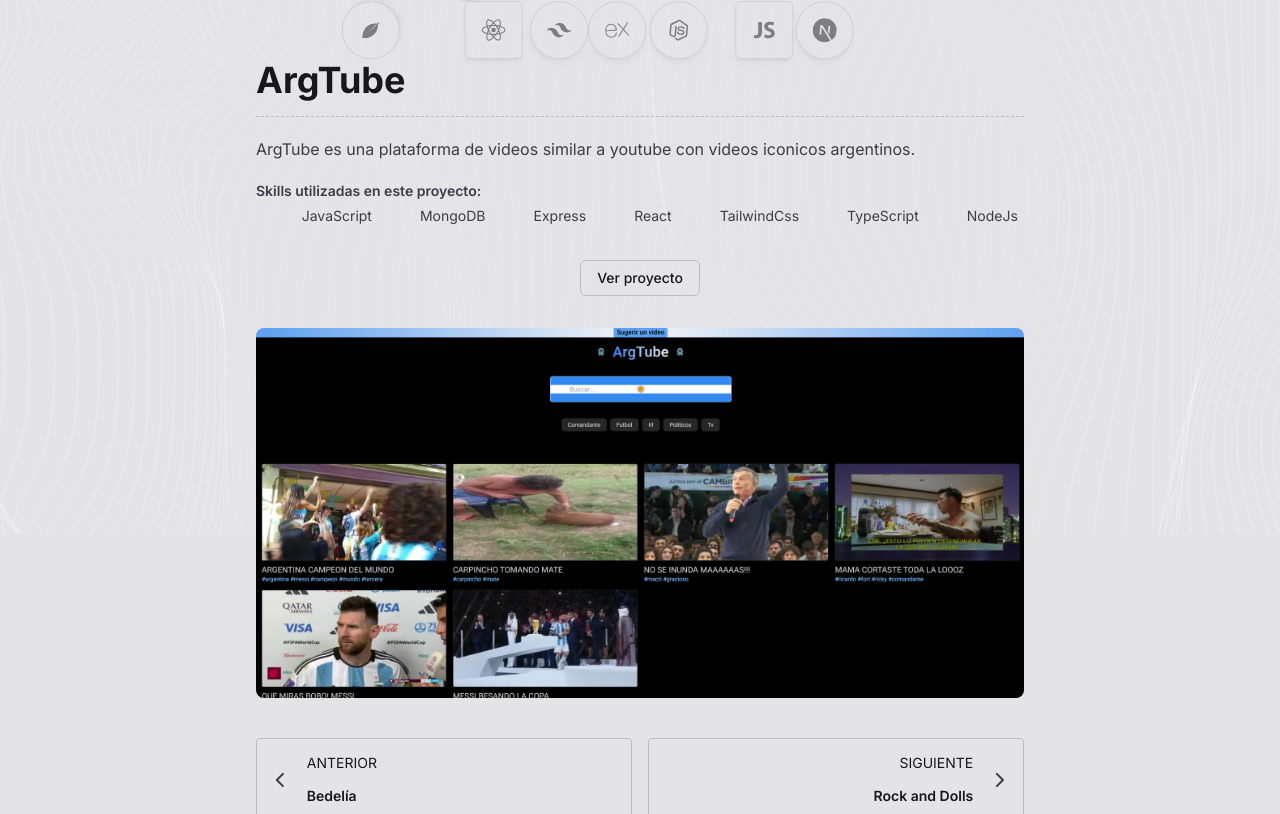
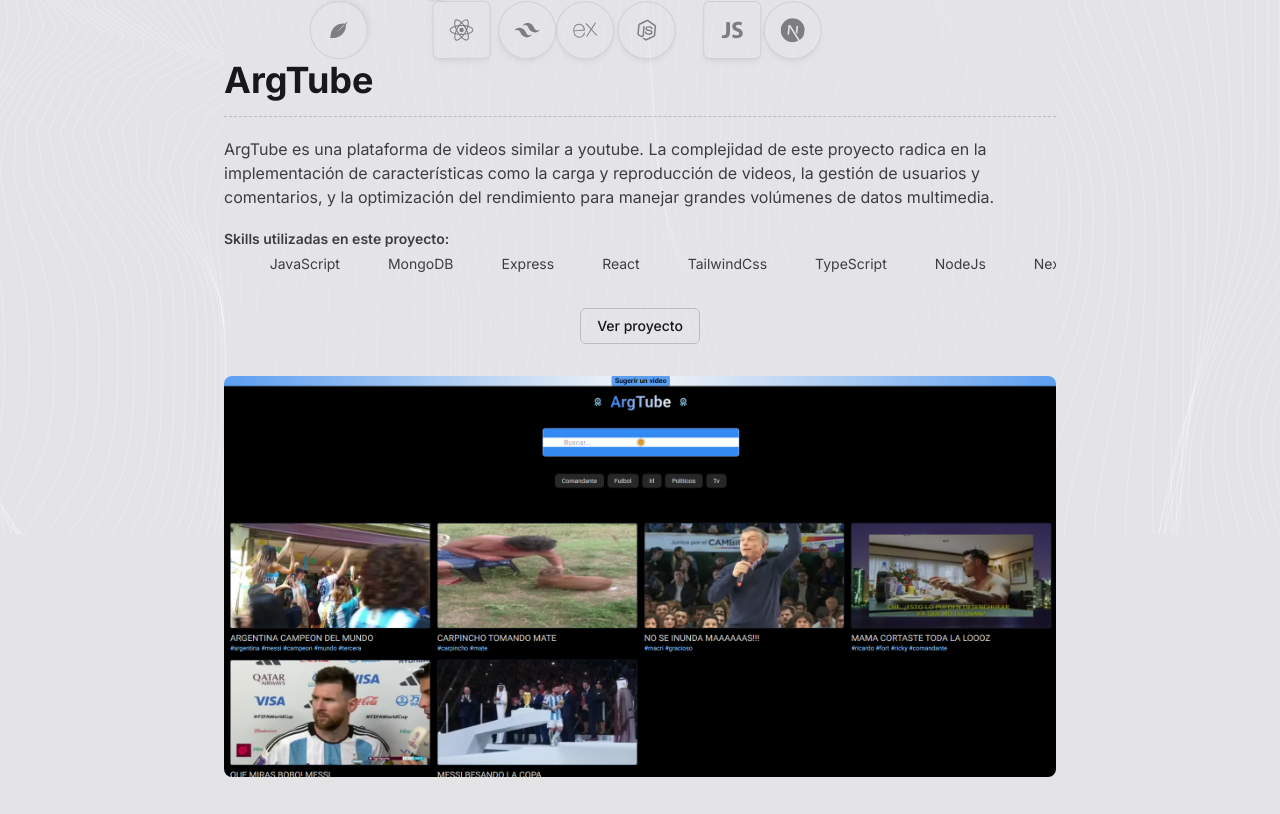
Before and after one commit to LukaLiuzzi/portfolio-2025, a Next.js app: page /works/argtube in a window 1280 px wide. Shown: the part 266-1080 px from the top of the page. Built offline with nearby package versions, Linux system fonts and the light colour scheme; no server answers; what @midudev/tailwind-animations would draw is missing.

Commit message:
update works.json with new project details and adjust styling in page components

```diff
--- a/app/works.json
+++ b/app/works.json
@@ -1,16 +1,62 @@
 [
   {
     "id": 1,
+    "title": "Anturn - SaaS de gestión de turnos para negocios",
+    "description": "Anturn es una plataforma web diseñada para que los negocios puedan gestionar sus turnos de manera eficiente. Permite a los clientes reservar turnos en línea, recibir recordatorios y a los administradores organizar y supervisar las reservas fácilmente. Tiene integración con MercadoPago para gestionar pagos y suscripciones.",
+    "image": "/anturn.webp",
+    "slug": "anturn",
+    "url": "https://anturnapp.com",
+    "source": "",
+    "stack": [
+      "NextJS",
+      "Express",
+      "Typescript",
+      "NodeJs",
+      "PostgreSQL",
+      "TailwindCss",
+      "Docker",
+      "Prisma"
+    ]
+  },
+  {
+    "id": 2,
+    "title": "Bedelía",
+    "description": "Bedelía es una aplicación web para la gestión de alumnos, materias y notas de una institución educativa.",
+    "image": "/bedelia.png",
+    "slug": "bedelia",
+    "url": "https://bedelia.vercel.app",
+    "source": "https://github.com/LukaLiuzzi/bedelia",
+    "stack": [
+      "React",
+      "NodeJs",
+      "MySQL",
+      "JavaScript",
+      "Express",
+      "Docker",
+      "Shell",
+      "HTML",
+      "CSS"
+    ]
+  },
+  {
+    "id": 3,
     "title": "Camino a casa",
     "description": "Una aplicación para facilitar la adopción de mascotas donde usuarios y refugios pueden publicar y encontrar animales.",
     "image": "/caminoacasa.png",
     "slug": "camino-a-casa",
     "url": "https://petadoption-front.vercel.app",
-        "source": "https://github.com/LukaLiuzzi/petadoption",
-        "stack": ["React", "Express", "Typescript", "NodeJs", "MongoDB", "TailwindCss"]
+    "source": "",
+    "stack": [
+      "React",
+      "Express",
+      "Typescript",
+      "NodeJs",
+      "MongoDB",
+      "TailwindCss"
+    ]
   },
   {
-        "id": 2,
+    "id": 4,
     "title": "Papelera Manager",
     "description": "Un Ecommerce para una papelera en el cual los clientes pueden comprar a traves de la web y los administradores pueden gestionar los productos y pedidos.",
     "image": "/papeleramanager.webp",
@@ -20,7 +66,7 @@
     "stack": ["PHP", "MySQL", "HTML", "CSS", "JavaScript"]
   },
   {
-        "id": 3,
+    "id": 5,
     "title": "Aymi lova",
     "description": "Una página web desarrollada para una clienta que pinta murales y quiere mostrar su trabajo.",
     "image": "/aymilova.webp",
@@ -30,27 +76,26 @@
     "stack": ["HTML", "CSS", "JavaScript"]
   },
   {
-        "id": 5,
-        "title": "Bedelía",
-        "description": "Bedelía es una aplicación web para la gestión de alumnos, materias y notas de una institución educativa.",
-        "image": "/bedelia.png",
-        "slug": "bedelia",
-        "url": "https://bedelia.vercel.app",
-        "source": "https://github.com/LukaLiuzzi/bedelia",
-        "stack": ["React", "NodeJs", "MySQL", "JavaScript", "Express", "Docker", "Shell", "HTML", "CSS"]
-    },
-    {
-        "id": 5,
+    "id": 6,
     "title": "ArgTube",
-        "description": "ArgTube es una plataforma de videos similar a youtube con videos iconicos argentinos.",
+    "description": "ArgTube es una plataforma de videos similar a youtube. La complejidad de este proyecto radica en la implementación de características como la carga y reproducción de videos, la gestión de usuarios y comentarios, y la optimización del rendimiento para manejar grandes volúmenes de datos multimedia.",
     "image": "/argtube.png",
     "slug": "argtube",
     "url": "https://argtube-next.vercel.app",
     "source": "",
-        "stack": ["TypeScript","NodeJs", "NextJS", "JavaScript", "MongoDB", "Express", "React", "TailwindCss"]
+    "stack": [
+      "TypeScript",
+      "NodeJs",
+      "NextJS",
+      "JavaScript",
+      "MongoDB",
+      "Express",
+      "React",
+      "TailwindCss"
+    ]
   },
   {
-        "id": 6,
+    "id": 7,
     "title": "Rock and Dolls",
     "description": "RockandDolls es un e-commerce desarrollado para una clienta que tiene un emprendimiento de ropa.",
     "image": "/rockanddolls.webp",
@@ -60,7 +105,7 @@
     "stack": ["React", "Firebase", "JavaScript"]
   },
   {
-        "id": 7,
+    "id": 8,
     "title": "MovieFan",
     "description": "MovieFan es una página web que muestra películas catalogadas por género y permite buscar por nombre. También permite ver el tráiler de la película si está disponible.",
     "image": "/moviefan.webp",
@@ -70,7 +115,7 @@
     "stack": ["HTML", "CSS", "JavaScript"]
   },
   {
-        "id": 8,
+    "id": 9,
     "title": "Whatsapp Clone",
     "description": "Un clon de la interfaz de Whatsapp web.",
     "image": "/wsp-web.webp",
--- a/app/works/[slug]/page.tsx
+++ b/app/works/[slug]/page.tsx
@@ -79,7 +79,7 @@
 
   return (
     <div
-      className="px-8 rounded-xl relative"
+      className="rounded-xl relative"
       style={{
         backgroundColor: `rgb(var(--background) / var(--bg-opacity))`,
       }}
--- a/app/works/page.tsx
+++ b/app/works/page.tsx
@@ -79,7 +79,7 @@
 export default function Works() {
   return (
     <div
-      className="px-8 rounded-xl"
+      className="rounded-xl"
       style={{
         backgroundColor: `rgb(var(--background) / var(--bg-opacity))`,
       }}
```
Also changed, not shown: public/anturn.webp (added). Lines whose indentation alone changed are shown as unchanged.
